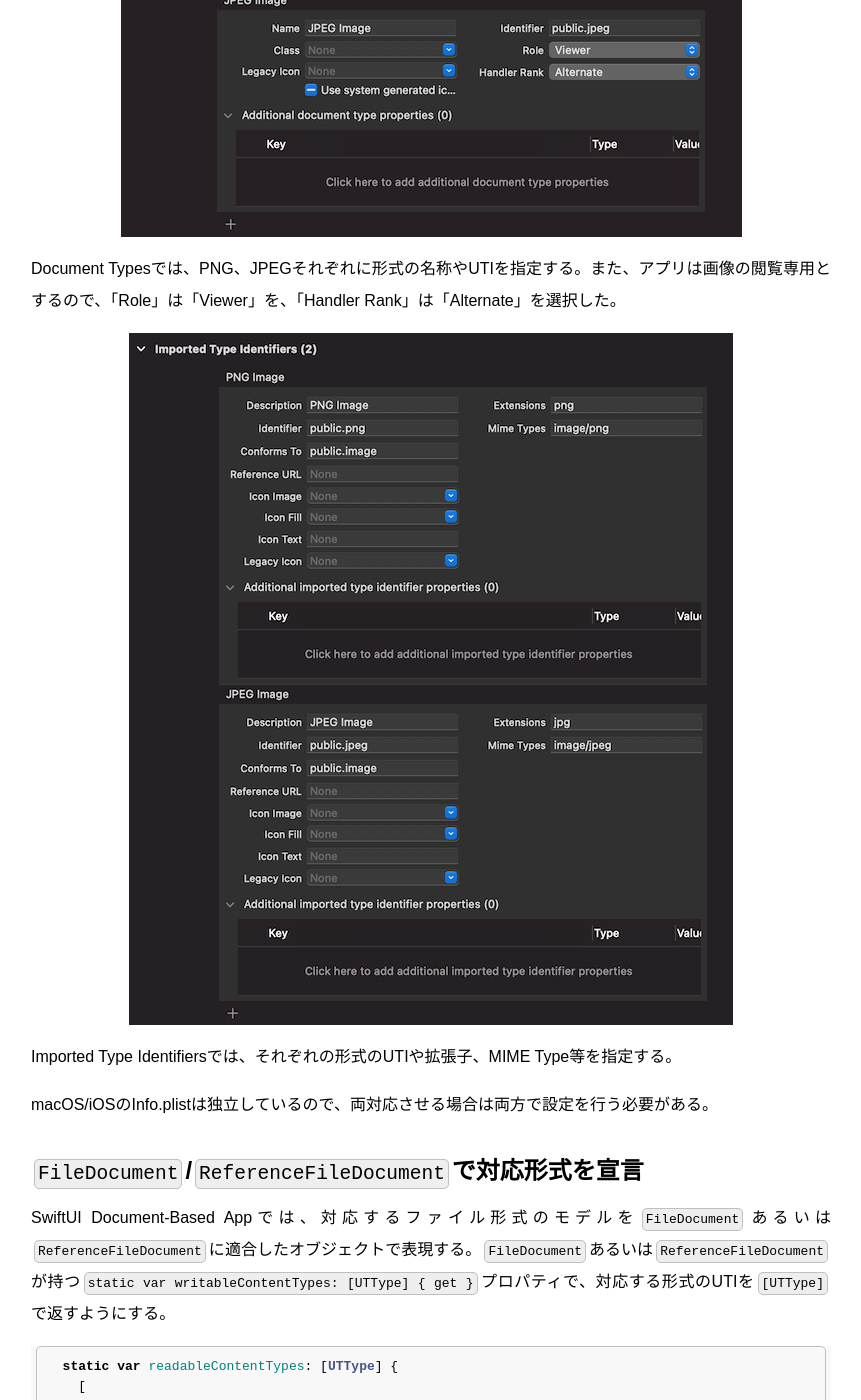
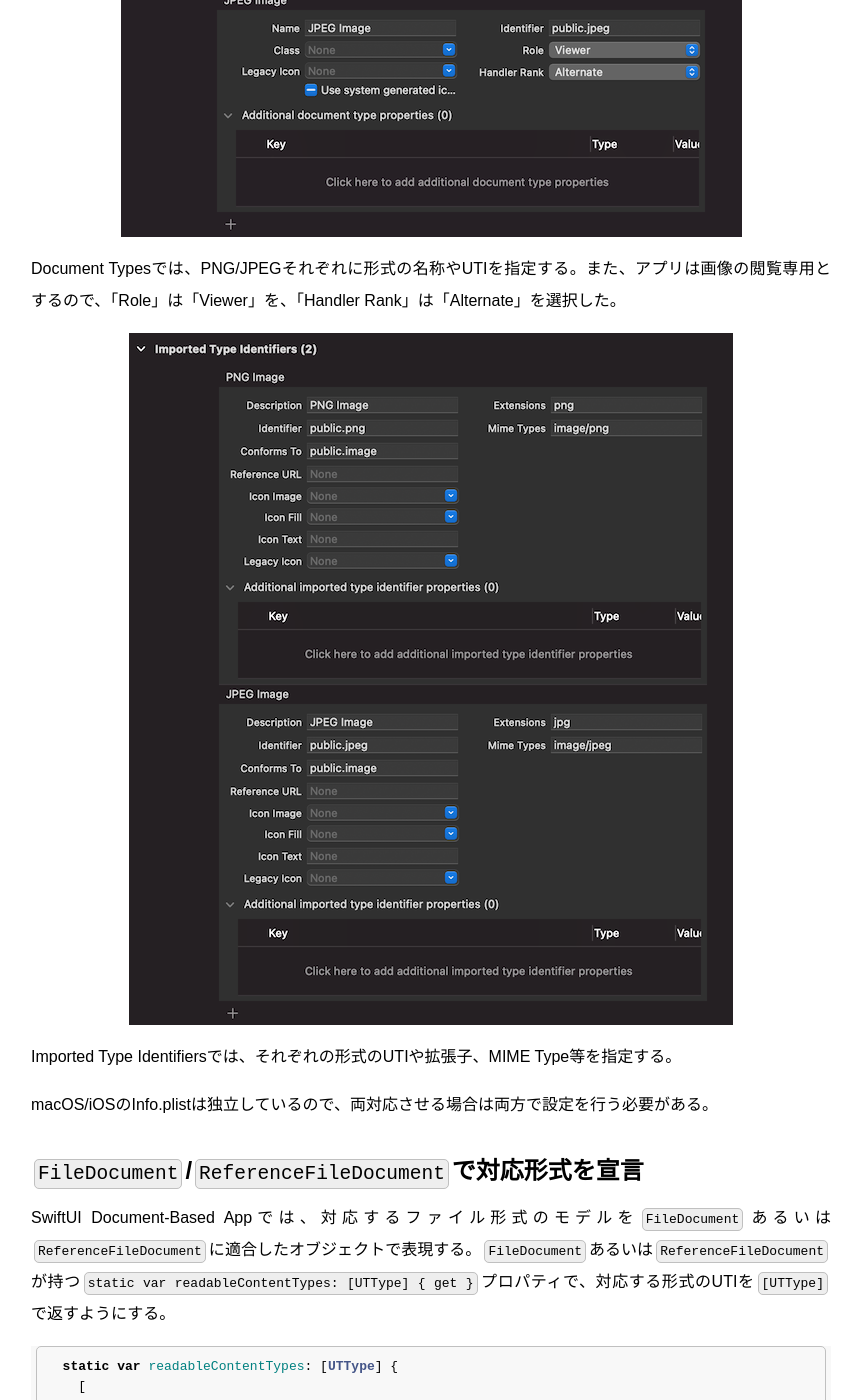
Before and after one commit to GenjiApp/genjiapp.github.io, a Jekyll site: the page built from _posts/2021-08-23-building-swiftui-document-based-app-part1.md, in a window 1280 px wide and 1400 px high, scrolled down 2008 px. Shown: the whole window, without its empty margins (209-1070 px from the left). Built offline with Jekyll 4.4.1, drawn with Linux system fonts in a browser that asks for light colours; some of the changed text lies outside the part shown.

Commit message:
fix 'building-swiftui-document-based-app-part1'

````diff
--- a/_posts/2021-08-23-building-swiftui-document-based-app-part1.md
+++ b/_posts/2021-08-23-building-swiftui-document-based-app-part1.md
@@ -37,7 +37,7 @@ Document Typesは必須、既存のファイル形式を扱う場合は「Import
 
 ![](/blog/img/20210823/02-document-types.png)
 
-Document Typesでは、PNG、JPEGそれぞれに形式の名称やUTIを指定する。また、アプリは画像の閲覧専用とするので、「Role」は「Viewer」を、「Handler Rank」は「Alternate」を選択した。
+Document Typesでは、PNG/JPEGそれぞれに形式の名称やUTIを指定する。また、アプリは画像の閲覧専用とするので、「Role」は「Viewer」を、「Handler Rank」は「Alternate」を選択した。
 
 ![](/blog/img/20210823/03-imported-type-identifiers.png)
 
@@ -47,7 +47,7 @@ macOS/iOSのInfo.plistは独立しているので、両対応させる場合は
 
 ## `FileDocument`/`ReferenceFileDocument`で対応形式を宣言
 
-SwiftUI Document-Based Appでは、対応するファイル形式のモデルを`FileDocument`あるいは`ReferenceFileDocument`に適合したオブジェクトで表現する。`FileDocument`あるいは`ReferenceFileDocument`が持つ`static var writableContentTypes: [UTType] { get }`プロパティで、対応する形式のUTIを`[UTType]`で返すようにする。
+SwiftUI Document-Based Appでは、対応するファイル形式のモデルを`FileDocument`あるいは`ReferenceFileDocument`に適合したオブジェクトで表現する。`FileDocument`あるいは`ReferenceFileDocument`が持つ`static var readableContentTypes: [UTType] { get }`プロパティで、対応する形式のUTIを`[UTType]`で返すようにする。
 
 ```swift
   static var readableContentTypes: [UTType] {
````
Also changed, not shown: other parts of _posts/2021-08-23-building-swiftui-document-based-app-part1.md (+1 -1 lines).
